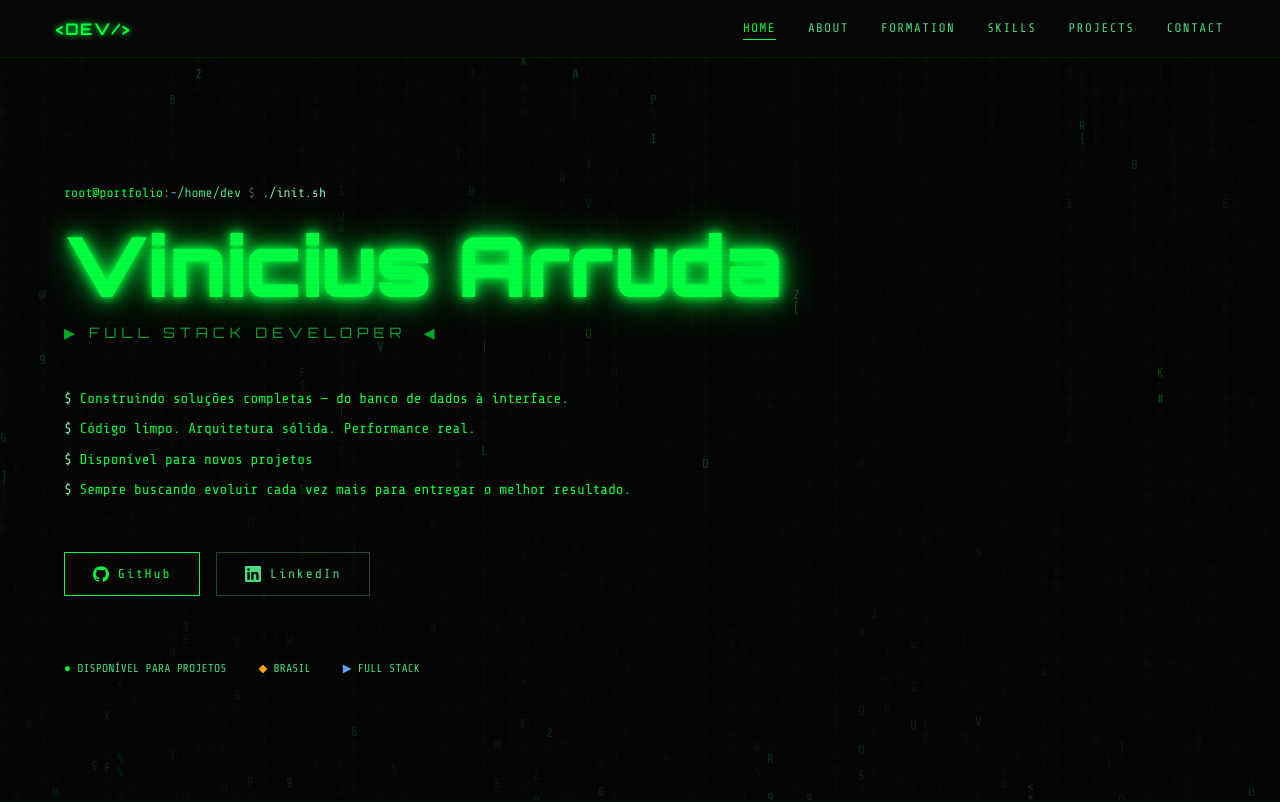
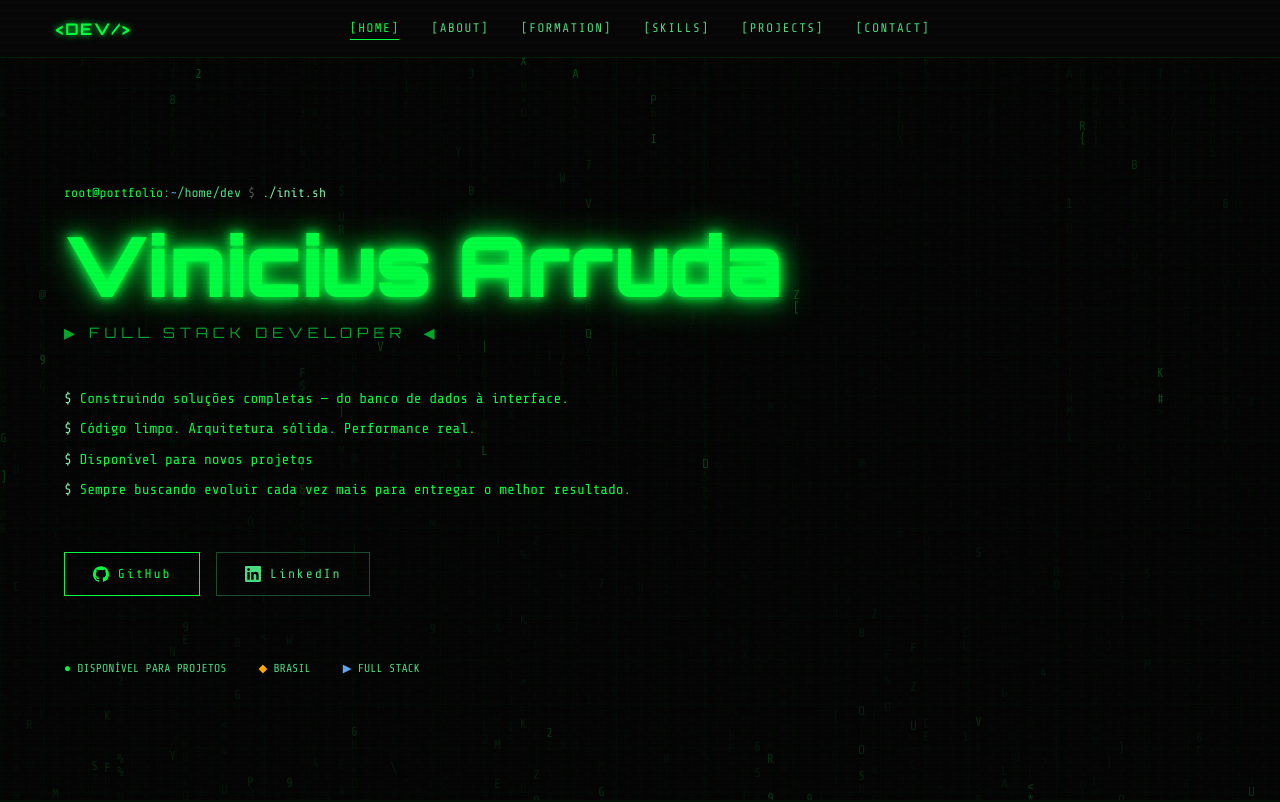
Before and after one commit to ViniciusSavianDeArruda/My-portfolio-react, a React (Vite) app: page / in a window 1280 px wide. Shown: the top 802 px of the page. Built offline with nearby package versions, Linux system fonts and the light colour scheme.

Commit message:
feat(navbar): center nav links and add bracket notation to items

```diff
--- a/src/components/ui/Navbar.tsx
+++ b/src/components/ui/Navbar.tsx
@@ -59,7 +59,7 @@ export default function Navbar() {
           &lt;DEV/&gt;
         </span>
 
-        <div className="hidden md:flex gap-[clamp(0.8rem,2.5vw,2rem)]">
+        <div className="hidden md:flex absolute left-1/2 -translate-x-1/2 gap-[clamp(0.8rem,2.5vw,2rem)]">
           {NAV_ITEMS.map((id) => (
             <button
               key={id}
@@ -70,7 +70,7 @@ export default function Navbar() {
                   : "text-[#4ade80] hover:text-[#00FF41]"
               }`}
             >
-              {id}
+              [{id}]
             </button>
           ))}
         </div>
```
